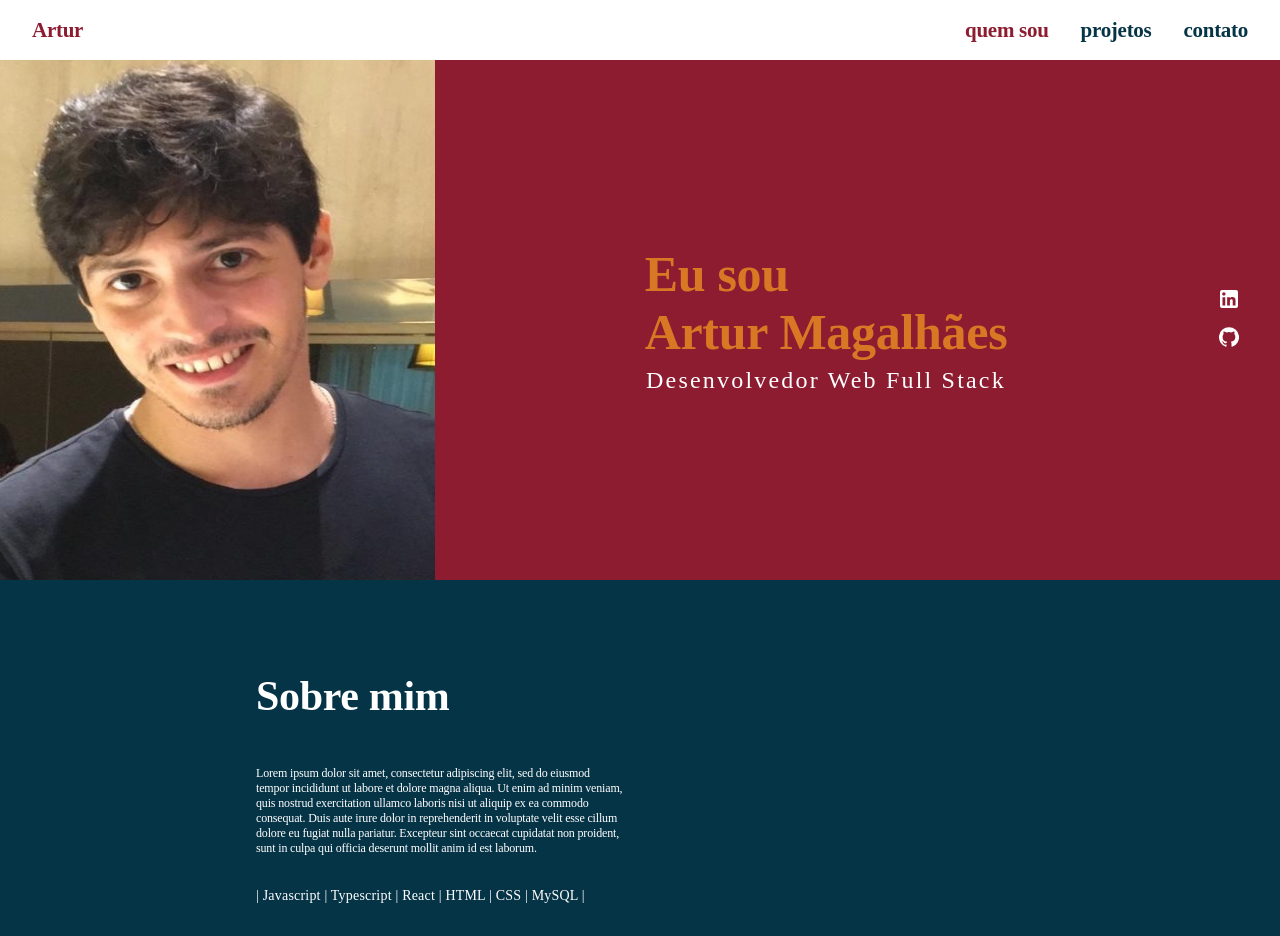
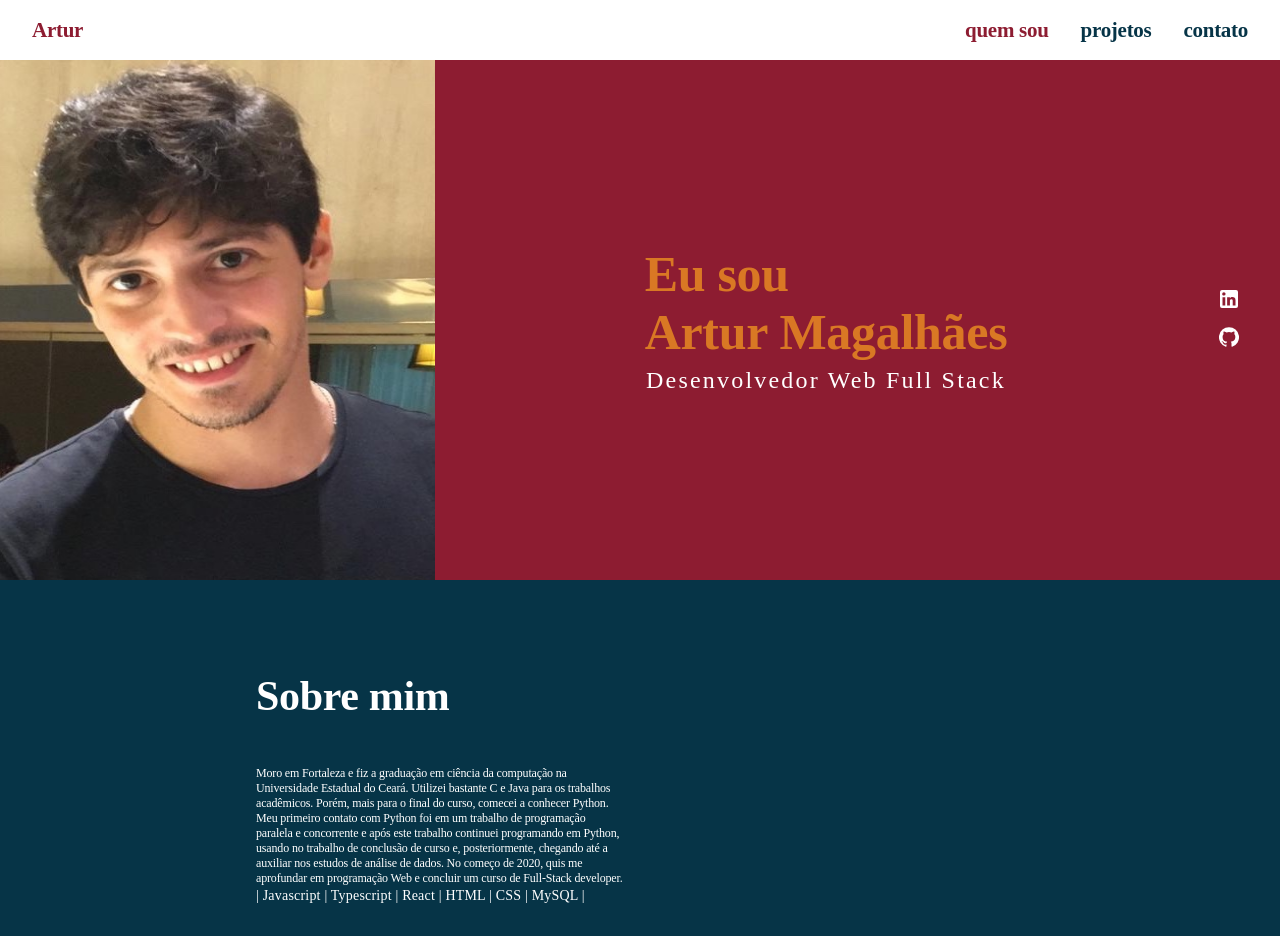
Before and after one commit to arturmmagalhaes/Portfolio, a React (Create React App) app: page / in a window 1280 px wide. Shown: the top 936 px of the page. Built offline with nearby package versions, Linux system fonts and the light colour scheme.

Commit message:
updateAbout

```diff
--- a/src/components/about/AboutIndex.js
+++ b/src/components/about/AboutIndex.js
@@ -74,7 +74,7 @@ const about = () => {
     return(<ContainerDiv>
         <AboutMeDiv>
             <Title>Sobre mim</Title>
-            <Text>Lorem ipsum dolor sit amet, consectetur adipiscing elit, sed do eiusmod tempor incididunt ut labore et dolore magna aliqua. Ut enim ad minim veniam, quis nostrud exercitation ullamco laboris nisi ut aliquip ex ea commodo consequat. Duis aute irure dolor in reprehenderit in voluptate velit esse cillum dolore eu fugiat nulla pariatur. Excepteur sint occaecat cupidatat non proident, sunt in culpa qui officia deserunt mollit anim id est laborum.</Text>
+            <Text>Moro em Fortaleza e fiz a graduação em ciência da computação na Universidade Estadual do Ceará. Utilizei bastante C e Java para os trabalhos acadêmicos. Porém, mais para o final do curso, comecei a conhecer Python. Meu primeiro contato com Python foi em um trabalho de programação paralela e concorrente e após este trabalho continuei programando em Python, usando no trabalho de conclusão de curso e, posteriormente, chegando até a auxiliar nos estudos de análise de dados. No começo de 2020, quis me aprofundar em programação Web e concluir um curso de Full-Stack developer.</Text>
             <StacksDiv>| Javascript | Typescript | React | HTML | CSS | MySQL | </StacksDiv>
             <Button>CV em PDF</Button>
         </AboutMeDiv>
```
